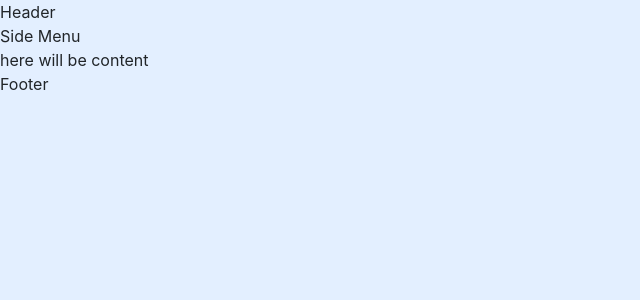
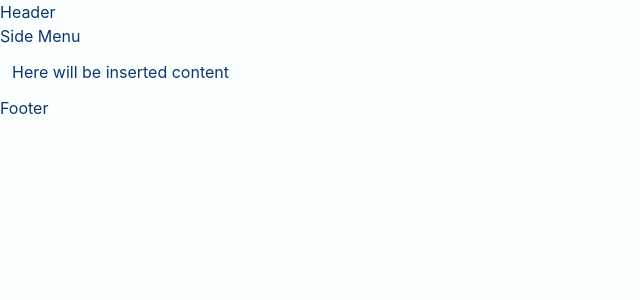
Before and after one commit to nvpt/procedure-scheduler, a React (Create React App) app: page / in a window 1280 px wide. Shown: the top 300 px of the page, without its empty margins (0-640 px from the left). Built offline with nearby package versions, Linux system fonts and the light colour scheme; the HTML template or start-up script is replaced by a standard one.

Commit message:
colors previously

```diff
--- a/src/App.module.css
+++ b/src/App.module.css
@@ -1,10 +1,14 @@
+/*bg*/
 .App {
   position: absolute;
   width: 100%;
   height: 100%;
-  background: gray;
-  color: gray(100, 0.53);
-  background: #e3efff;
+  background: #fbffff;
+  color: #0e376f;
+}
+
+.Content {
+    padding: 12px;
 }
 
 /*# sourceMappingURL=App.module.css.map */
--- a/src/App.module.scss
+++ b/src/App.module.scss
@@ -4,7 +4,6 @@
     position: absolute;
     width: 100%;
     height: 100%;
-    background: gray;
-    color: $main-color;
-    background: #e3efff;
+    background: $content-light-color;
+    color: $content-color;
 }
--- a/src/App.tsx
+++ b/src/App.tsx
@@ -10,7 +10,7 @@ const App: React.FC = () => {
         <div className={cn.App}>
             <Header />
             <SideMenu />
-            <div>here will be content</div>
+            <div className={cn.Content}>Here will be inserted content</div>
             <Footer />
         </div>
     )
```
Also changed, not shown: src/Variables.scss (+9 -1 lines), 1 other file (tests, documents, lock files or other folders).
